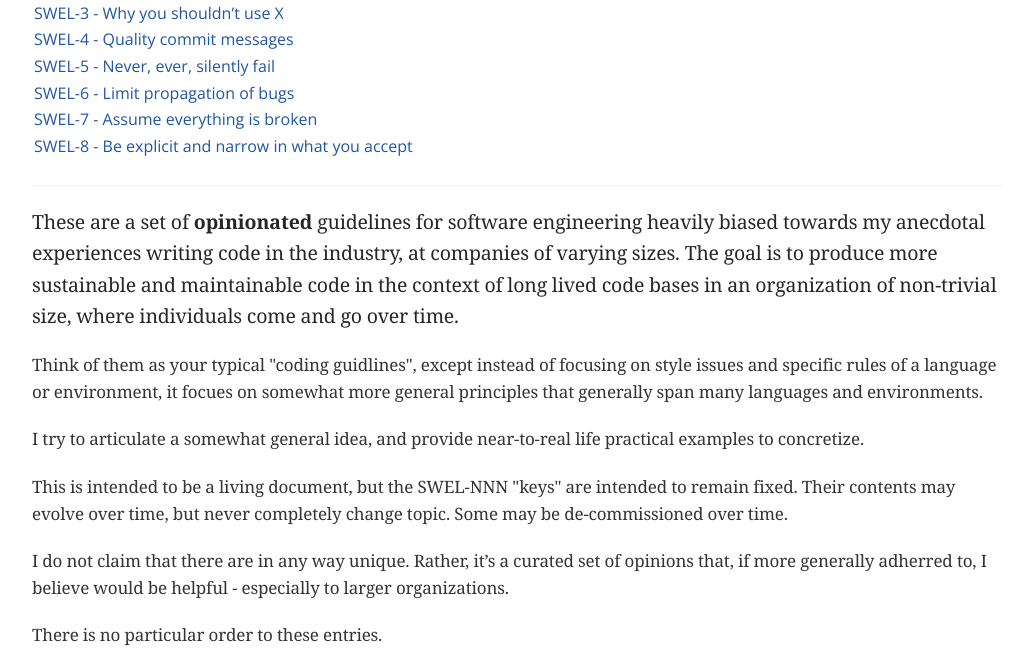
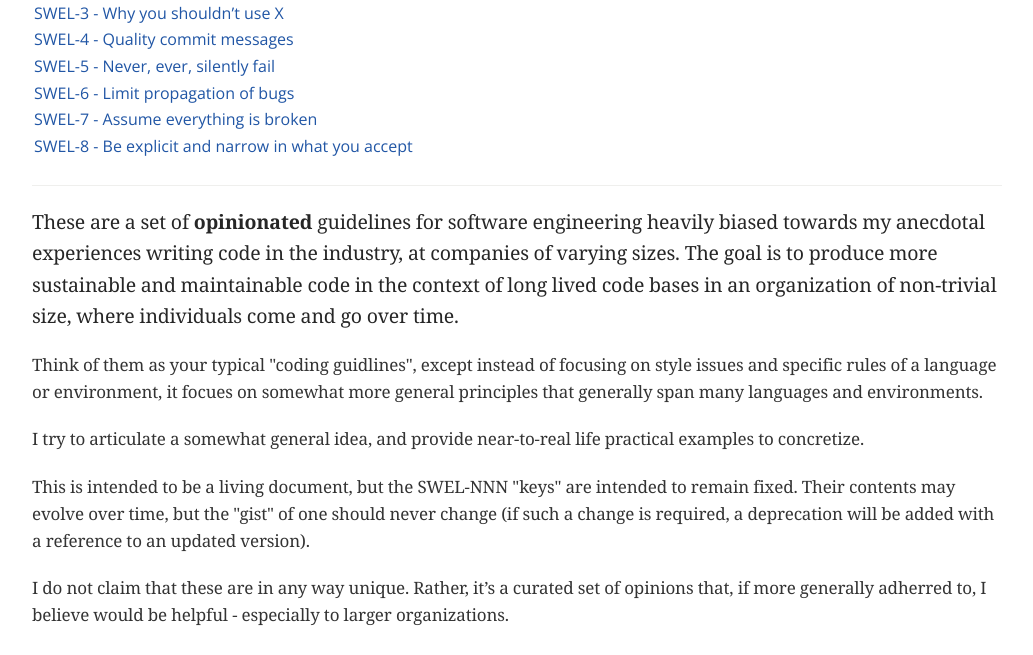
Before and after one commit to scode/swelines, a plain HTML site: page index.html in a window 1280 px wide. Shown: the part 231-886 px from the top of the page, without its empty margins (123-1156 px from the left). Drawn offline with nearby package versions, Linux system fonts and the light colour scheme; a web font is replaced by a local one.

Commit message:
autodeploy: rendered version from 42234e7579d7ee74aeb06d1a1355d51c7df404b7

```diff
--- a/index.html
+++ b/index.html
@@ -461,11 +461,13 @@ life practical examples to concretize.</p>
 </div>
 <div class="paragraph">
 <p>This is intended to be a living document, but the SWEL-NNN "keys" are
-intended to remain fixed. Their contents may evolve over time, but
-never completely change topic. Some may be de-commissioned over time.</p>
+intended to remain fixed. Their contents may evolve over time, but the
+"gist" of one should never change (if such a change is required, a
+deprecation will be added with a reference to an updated
+version).</p>
 </div>
 <div class="paragraph">
-<p>I do not claim that there are in any way unique. Rather, it&#8217;s a
+<p>I do not claim that these are in any way unique. Rather, it&#8217;s a
 curated set of opinions that, if more generally adherred to, I believe
 would be helpful - especially to larger organizations.</p>
 </div>
@@ -633,7 +635,7 @@ without action.</p>
 </div>
 <div id="footer">
 <div id="footer-text">
-Last updated 2016-02-04 04:00:21 UTC
+Last updated 2016-02-04 04:03:43 UTC
 </div>
 </div>
 </body>
```
